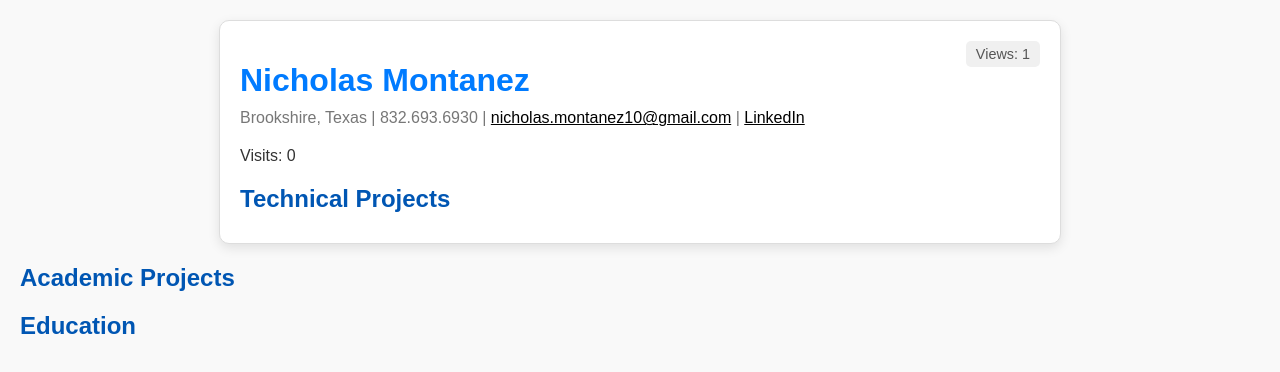
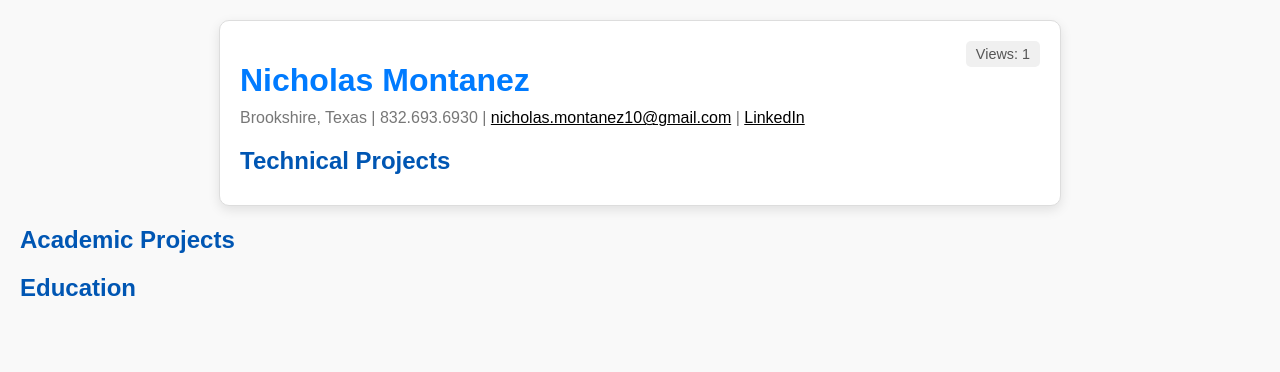
Before and after one commit to nicholasmontanez10/CloudResumeWebsite, a plain HTML site: page index.html in a window 1280 px wide. Drawn offline with Linux system fonts and the light colour scheme.

Commit message:
Update -8

```diff
--- a/index.html
+++ b/index.html
@@ -16,8 +16,6 @@
       Brookshire, Texas | 832.693.6930 | <a href="mailto:nicholas.montanez10@gmail.com" style="color: #000000">nicholas.montanez10@gmail.com</a> |
       <a href="https://www.linkedin.com/in/nmontanez10/" target="_blank" style="color: #000000">LinkedIn</a>
   </div>
-    <div id="visit-counter">Visits: <span id="visit-count">0</span></div>
-
 
   <section id="experience">
     <h2 onclick="toggleExperience()">Technical Projects</h2>
```
